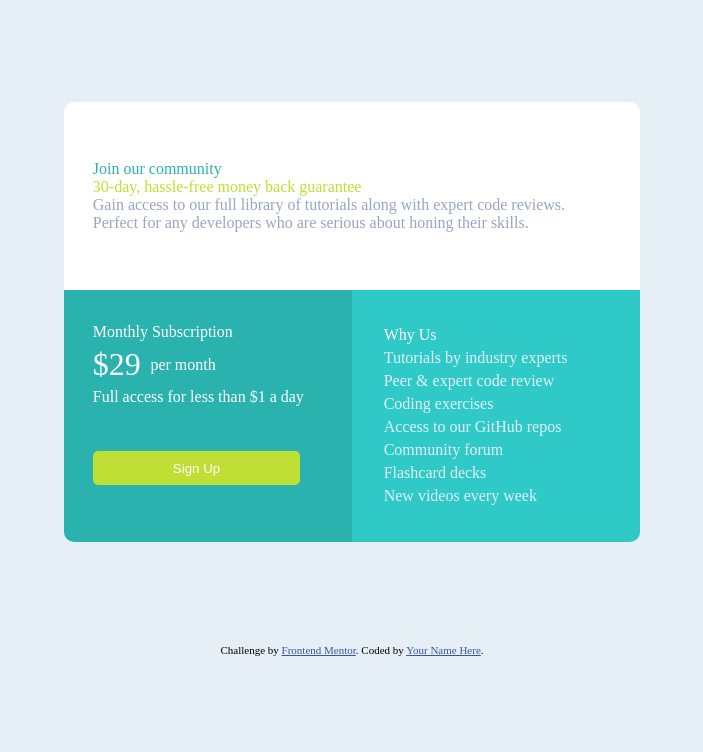
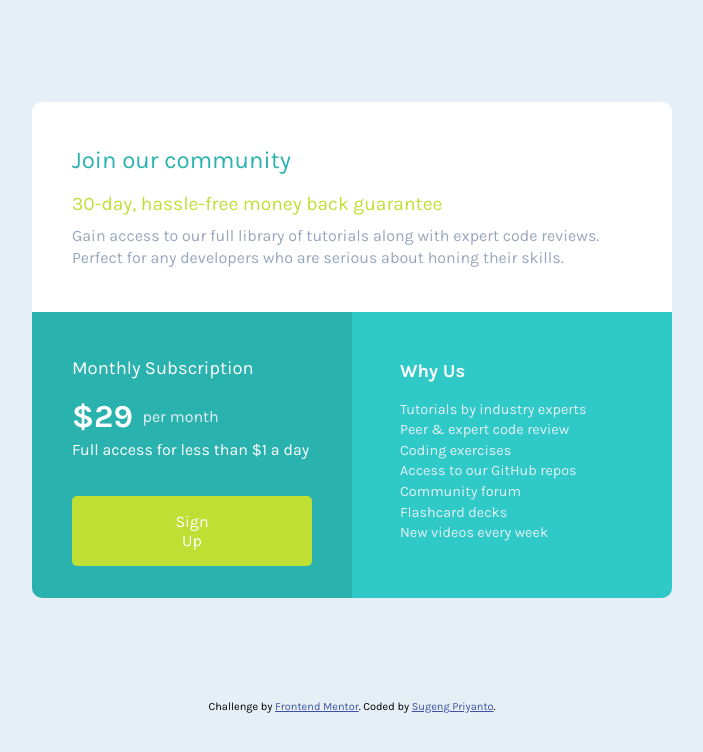
Before and after one commit to sugengpriyanto/single-price-grid, a plain HTML site: page index.html in a window 1280 px wide. Shown: the whole page, without its empty margins (288-991 px from the left). Drawn offline with Linux system fonts and the light colour scheme.

Commit message:
challenge solved

```diff
--- a/index.html
+++ b/index.html
@@ -4,37 +4,37 @@
   <meta charset="UTF-8">
   <meta name="viewport" content="width=device-width, initial-scale=1.0"> <!-- displays site properly based on user's device -->
 
+  <link rel="preconnect" href="https://fonts.googleapis.com">
+<link rel="preconnect" href="https://fonts.gstatic.com" crossorigin>
+<link href="https://fonts.googleapis.com/css2?family=Karla:wght@400;700&display=swap" rel="stylesheet">
   <link rel="icon" type="image/png" sizes="32x32" href="./images/favicon-32x32.png">
   <link rel="stylesheet" href="./style.css">
-
   <title>Frontend Mentor | Single Price Grid Component</title>
-
-  <!-- Feel free to remove these styles or customise in your own stylesheet 👍 -->
 </head>
 <body>
   <div class="container">
     <div class="white-card">
-      <p style="color: hsl(179, 62%, 43%);">Join our community</p>
+      <p class="heading">Join our community</p>
 
-      <p style="color: hsl(71, 73%, 54%);">30-day, hassle-free money back guarantee</p>
+      <p class="subs">30-day, hassle-free money back guarantee</p>
 
-      <p style="color: hsl(218, 22%, 67%);">Gain access to our full library of tutorials along with expert code reviews.</p>
-      <p style="color: hsl(218, 22%, 67%);">Perfect for any developers who are serious about honing their skills.</p>
+      <p class="par">Gain access to our full library of tutorials along with expert code reviews.</p>
+      <p class="par">Perfect for any developers who are serious about honing their skills.</p>
     </div>
 
     <div class="darker-card">
-      <p>Monthly Subscription</p>
+      <p id="title1">Monthly Subscription</p>
 
       <p class="price"><span class="bigger">&dollar;29</span> per month</p>
 
-      <p>Full access for less than &dollar;1 a day</p>
+      <p class="footlet">Full access for less than &dollar;1 a day</p>
 
       <button>Sign Up</button>
 
     </div>
 
     <div class="dark-card">
-      <p style="color: white;">Why Us</p>
+      <h5>Why Us</h5>
 
       <p>Tutorials by industry experts</p>
       <p>Peer &amp; expert code review</p>
@@ -49,7 +49,7 @@
   <footer>
     <p class="attribution">
       Challenge by <a href="https://www.frontendmentor.io?ref=challenge" target="_blank">Frontend Mentor</a>.
-      Coded by <a href="#">Your Name Here</a>.
+      Coded by <a href="https://github.com/sugengpriyanto">Sugeng Priyanto</a>.
     </p>
   </footer>
 </body>
--- a/style.css
+++ b/style.css
@@ -8,6 +8,7 @@
     --brightyellow: hsl(71, 73%, 54%);
     --lightGray: hsl(204, 43%, 93%);
     --grayishBlue: hsl(218, 22%, 67%);
+
 }
 
 /* rules start here */
@@ -19,12 +20,13 @@
 
 body {
     background-color: var(--lightGray);
+    font-family: 'Karla', sans-serif;
     font-size: 16px;
 }
 
 .container {
     margin: 8vw auto;
-    width: 45vw;
+    width: 50vw;
     border-radius: 10px;
     display: grid;
     grid-template-rows: 0.75fr 1.25fr;
@@ -34,10 +36,28 @@ body {
         "darker dark";
 }
 
+.heading {
+    color: hsl(179, 62%, 43%);
+    font-size: 1.5em;
+    margin-bottom: 0.75em;
+}
+
+.subs {
+    color: hsl(71, 73%, 54%);
+    margin-bottom: 0.5em;
+    font-size: 1.2em;
+}
+
+.par {
+    color: hsl(218, 22%, 67%);
+    line-height: 1.35em;
+    font-size: 1em;
+}
+
 .white-card {
     background-color: white;
     grid-area: whiten;
-    padding: 10% 5%;
+    padding: 2.75em 2.5em;
     border-top-left-radius: 10px;
     border-top-right-radius: 10px;
 }
@@ -47,7 +67,12 @@ body {
     background-color: var(--cyan);
     border-bottom-left-radius: 10px;
     grid-area: darker;
-    padding: 10% 10% 0 10%;
+    padding: 2.5em 2.5em 0 2.5em;
+}
+
+#title1 {
+    font-size: 1.15em;
+    margin-bottom: 1em;
 }
 
 .darker-card p {
@@ -58,21 +83,26 @@ body {
     display: flex;
     align-items: center;
     justify-content: flex-start;
+    color: var(--lightGray);
 }
 
 .bigger {
     font-size: 2em;
     margin-right: 0.3em;
+    font-weight: bolder;
+    color: white;
 }
 
 button {
-    margin: 3em auto;
+    margin: 2em auto;
     color: white;
-    padding: 0.7em 6em;
+    padding: 1em 6em;
     background-color: var(--brightyellow);
     border: none;
     border-radius: 5px;
     box-shadow: 10 10 gray;
+    font-family: 'Karla';
+    font-size: 1em;
 }
 
 .dark-card {
@@ -80,13 +110,20 @@ button {
     background-color: hsl(179, 62%, 49%);
     border-bottom-right-radius: 10px;
     grid-area: dark;
-    padding: 11%;
+    padding: 3em 3em 0 3em;
 }
 
 .dark-card p {
-    margin: 5px 0;
+    margin: 0.25em 0;
+    color: var(--lightGray);
+    font-size: 0.9em;
 }
 
+.dark-card h5 {
+    color: white;
+    font-size: 1.15em;
+    margin-bottom: 1em;
+}
 
 /* Responsive */
 @media screen and (max-width: 600px) {
@@ -104,5 +141,6 @@ button {
     }
     .dark-card {
         border-bottom-left-radius: 10px;
+        padding-bottom: -1em;
     }
 }
```
